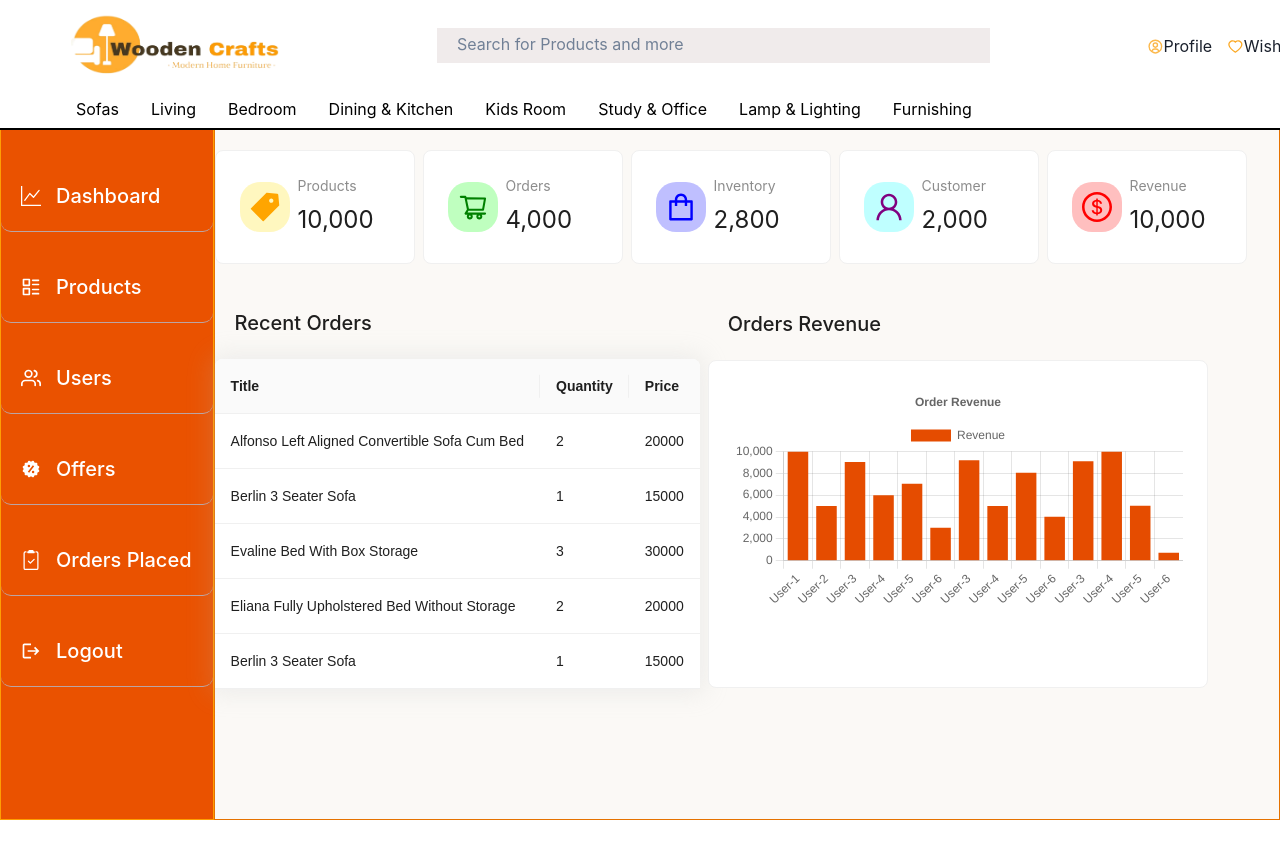
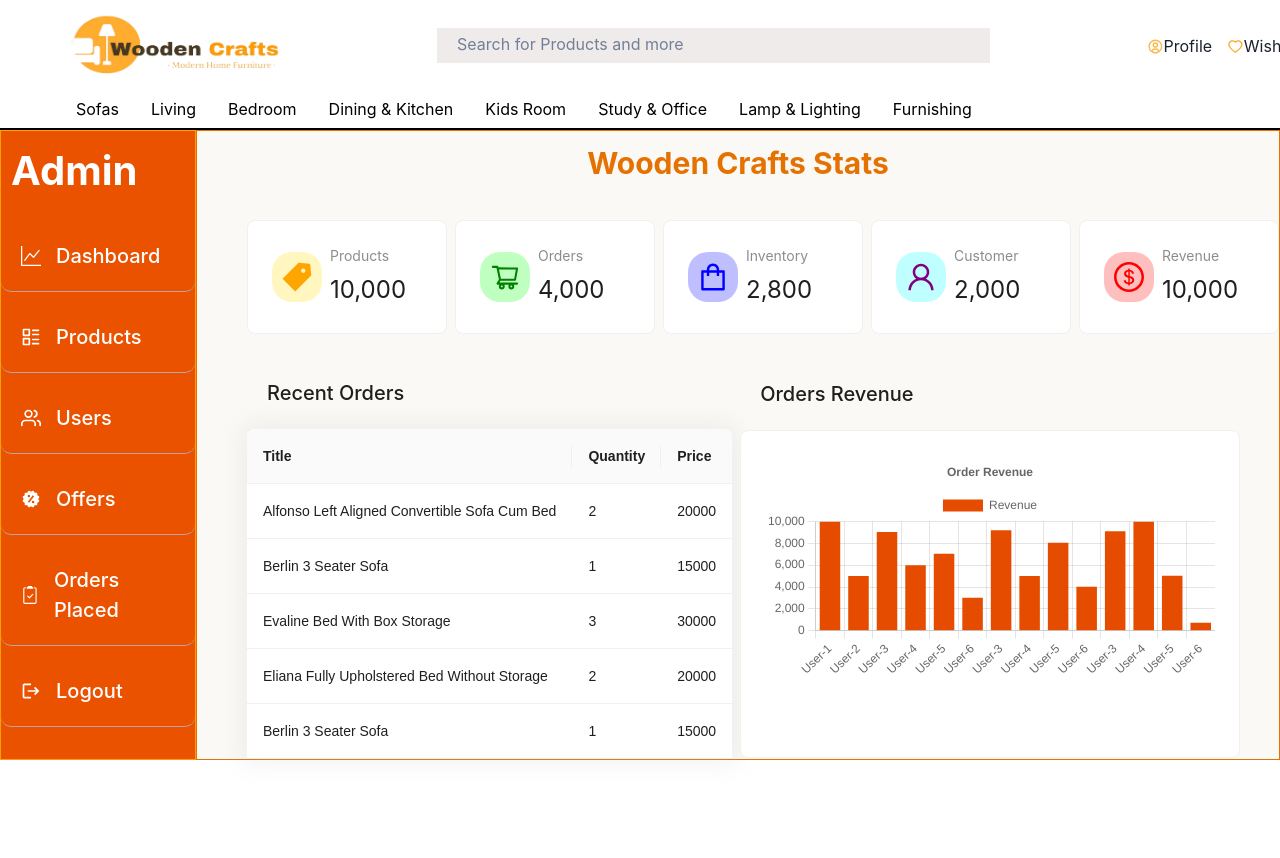
Before and after one commit to Pranavi-Kayapati/WoodenCrafts, a React (Create React App) app in the folder wooden-crafts/: page /admin in a window 1280 px wide. Shown: the top 858 px of the page. Before the commit the page ends 820 px from the top, so only its background shows below. Built offline with nearby package versions, Linux system fonts and the light colour scheme.

Commit message:
day6-fw24_439

```diff
--- a/wooden-crafts/src/Components/AdminPage/AdminPage.css
+++ b/wooden-crafts/src/Components/AdminPage/AdminPage.css
@@ -12,9 +12,9 @@
 }
 
 .AdminPage .admin-container {
+  margin-top: 130px;
   width: 100%;
   background: #fbf9f6;
-  height: 95vh;
   display: flex;
 }
 
@@ -25,6 +25,7 @@
 
 .AdminPage .admin-container .heading {
   margin: 10px;
+  text-align: center;
   font-size: 30px;
   font-weight: 700;
   color: #e57200;
@@ -43,6 +44,7 @@
   color: black;
   width: 90%;
   padding: 4px;
+  height: 35px;
   border-radius: 5px;
   border: 1px solid gray;
   background: rgb(255, 254, 254);
@@ -90,7 +92,7 @@
 }
 
 .AdminPage .admin-container .admin-sidebar .active-btn {
-  margin: 40px 0;
+  margin: 30px 0;
   /* border: 2px solid red; */
   border-radius: 10px;
   border-bottom: 1px solid rgb(187, 164, 164);
@@ -240,6 +242,7 @@
 .AdminPage .admin-container .admin-products {
   width: 80%;
   overflow: auto;
+  height: 90vh;
   scrollbar-color: red yellow;
   /* border: 1px solid rgb(255, 158, 3); */
   /* margin: 5px; */
@@ -423,10 +426,13 @@ table tbody tr .action button:last-child {
 }
 
 /*==========    Dashboard    =====*/
-
 .AdminPage .admin-container .admin-main-dashboard {
   border: 1px solid #e57200;
   width: 100%;
+}
+
+.AdminPage .admin-container .dashboard-container {
+  margin-left: 50px;
 }
 
 /*==========    Admin Cart    =====*/
--- a/wooden-crafts/src/Components/AdminPage/AdminPage.tsx
+++ b/wooden-crafts/src/Components/AdminPage/AdminPage.tsx
@@ -23,7 +23,6 @@ const AdminPage = () => {
       }}
     >
       <div className="AdminPage">
-        <div className="admin-nav">navbar</div>
         {/* ==============      Admin Main Container Start      ================= */}
         <div className="admin-container">
           <AdminSidebar setActiveList={setActiveList} />
```
